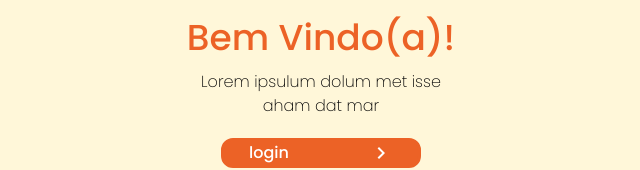
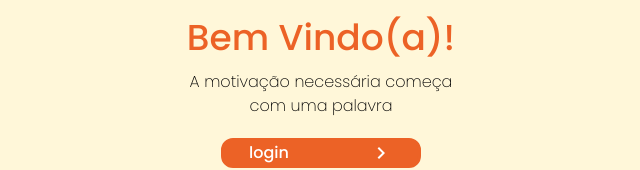
Before and after one commit to danielmsatiro/feeling., a React (Create React App) app: page / in a window 1280 px wide. Shown: the part 428-598 px from the top of the page, without its empty margins (319-959 px from the left). Built offline with nearby package versions, Linux system fonts and the light colour scheme; no server answers.

Commit message:
fix: frase de inicio home

```diff
--- a/src/pages/Home/HomeTop.jsx
+++ b/src/pages/Home/HomeTop.jsx
@@ -94,8 +94,8 @@ export const HomeTop = () => {
         </Heading>
 
         <Text m="10px" textAlign="center" fontWeight="thin">
-          Lorem ipsulum dolum met isse <br />
-          aham dat mar
+          A motivação necessária começa <br />
+          com uma palavra
         </Text>
 
         <Button
```
